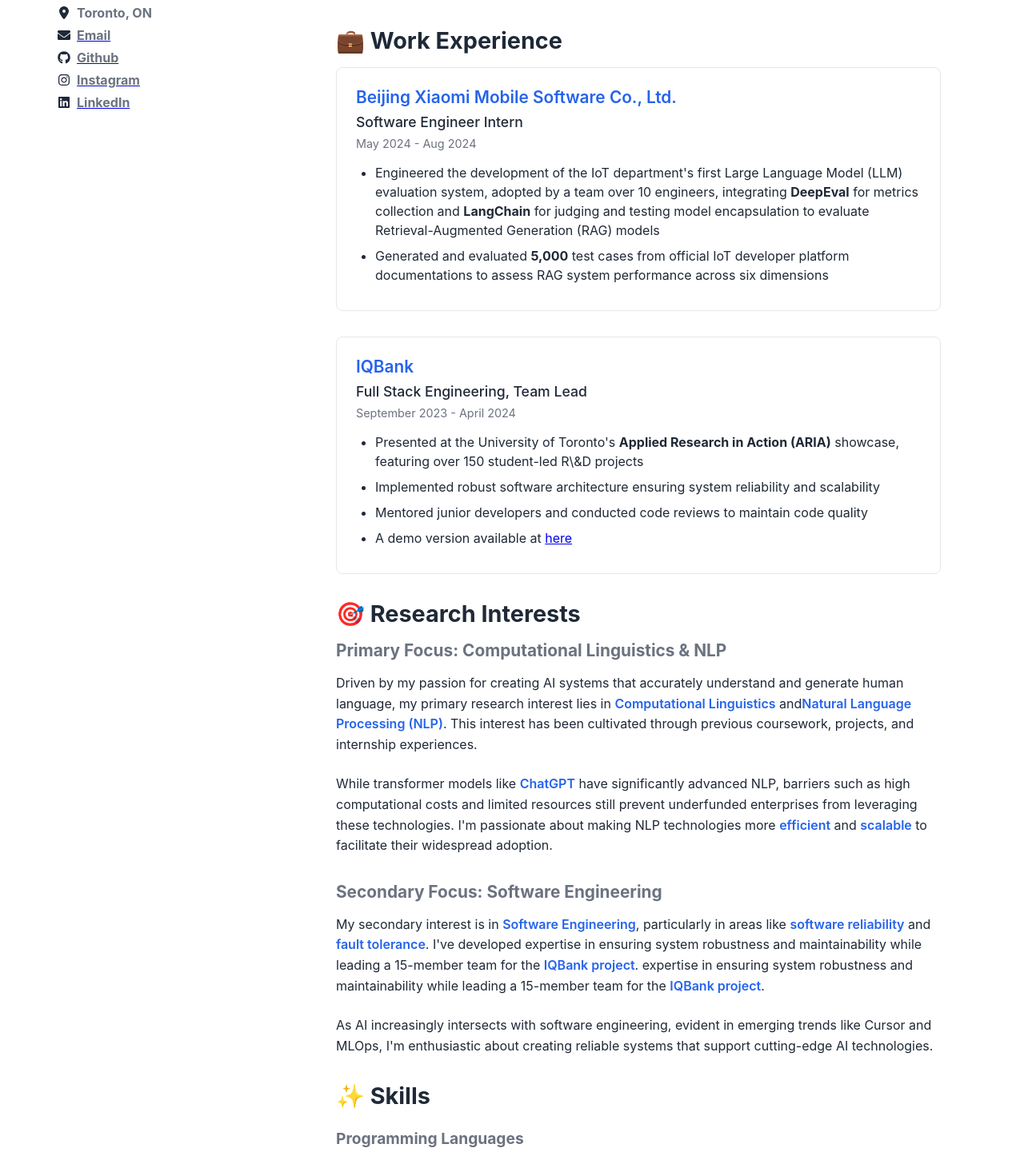
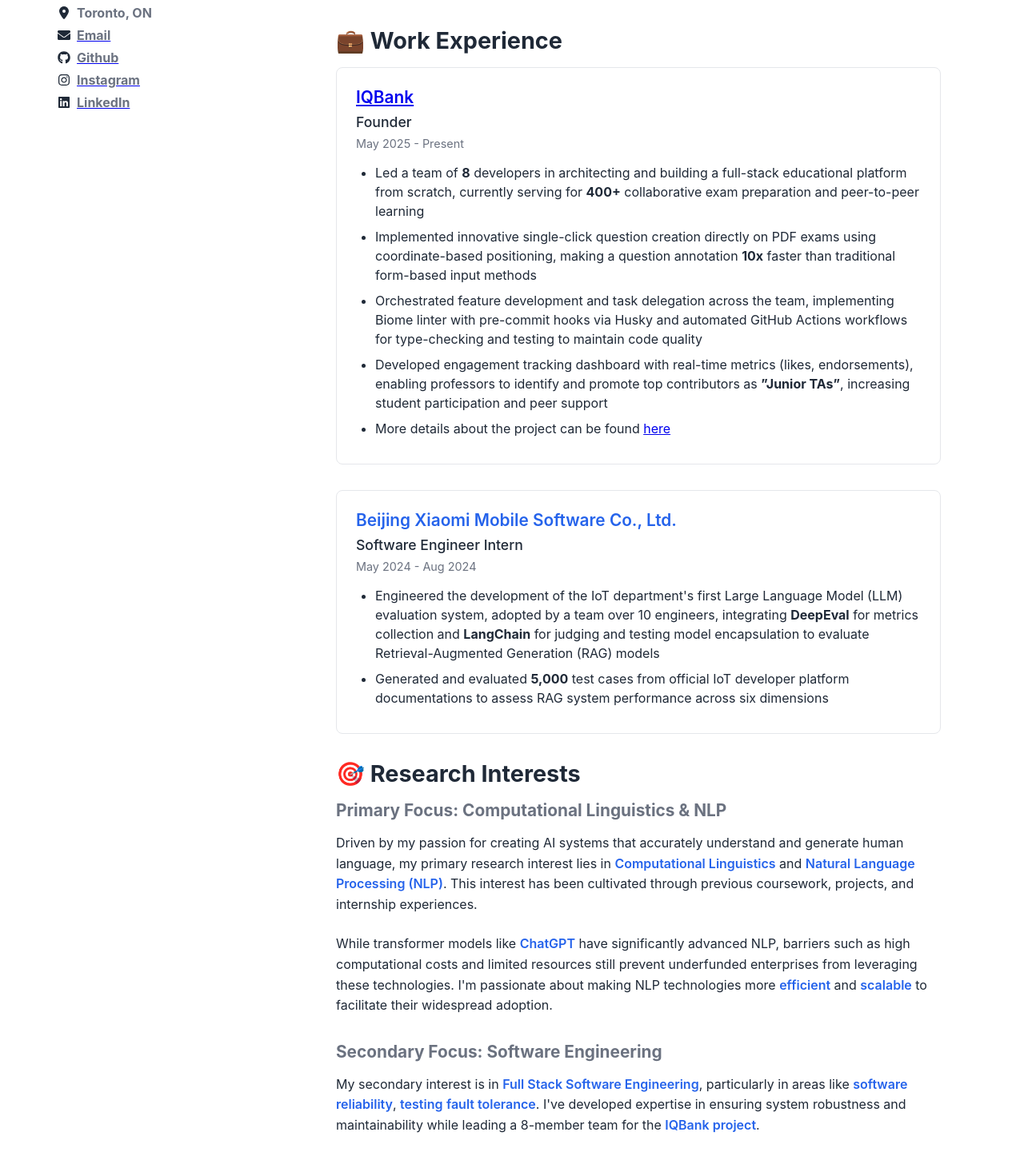
Before and after one commit to Teinble/Teinble.github.io, a React (Vite) app: page /#/ in a window 1280 px wide. Shown: the part 518-1969 px from the top of the page at 80% size. Built offline with nearby package versions, Linux system fonts and the light colour scheme.

Commit message:
feat: project file placeholder and update the About.tsx

```diff
--- a/src/App.tsx
+++ b/src/App.tsx
@@ -7,6 +7,7 @@
 import About from "./pages/About";
 import Notes from "./pages/Notes";
 import NotFound from "./pages/NotFound";
+import { Project } from "./pages/Project";
 import { colors } from "./theme";
 
 const MainContainer = styled.main<{ $nightMode: boolean }>`
@@ -52,6 +53,10 @@
 					<PageContent>
 						<Routes>
 							<Route path="/" element={<About nightMode={nightMode} />} />
+							<Route
+								path="/projects"
+								element={<Project nightMode={nightMode} />}
+							/>
 							<Route path="/notes" element={<Notes nightMode={nightMode} />} />
 							<Route path="*" element={<NotFound nightMode={nightMode} />} />
 						</Routes>
--- a/src/Header.tsx
+++ b/src/Header.tsx
@@ -180,6 +180,12 @@
 						onClick={closeMenu}
 					/>
 					<HeaderLink
+						to="/projects"
+						text="My Projects"
+						nightMode={nightMode}
+						onClick={closeMenu}
+					/>
+					<HeaderLink
 						to="/notes"
 						text="My Notes"
 						nightMode={nightMode}
--- a/src/pages/About.tsx
+++ b/src/pages/About.tsx
@@ -1,3 +1,4 @@
+import { Link } from "react-router-dom";
 import styled from "styled-components";
 import { colors } from "../theme";
 
@@ -206,6 +207,50 @@
 				<Section>
 					<SectionTitle>💼 Work Experience</SectionTitle>
 					<WorkItem $nightMode={nightMode}>
+						<CompanyName>
+							<a
+								href="https://iqbank.teach.cs.toronto.edu"
+								target="_blank"
+								rel="noopener noreferrer"
+							>
+								IQBank
+							</a>
+						</CompanyName>
+						<Position>Founder</Position>
+						<Duration>May 2025 - Present</Duration>
+						<WorkDescription>
+							<WorkListItem>
+								Led a team of <strong>8</strong> developers in architecting and
+								building a full-stack educational platform from scratch,
+								currently serving for <strong>400+</strong> collaborative exam
+								preparation and peer-to-peer learning
+							</WorkListItem>
+							<WorkListItem>
+								Implemented innovative single-click question creation directly
+								on PDF exams using coordinate-based positioning, making a
+								question annotation <strong>10x</strong> faster than traditional
+								form-based input methods
+							</WorkListItem>
+							<WorkListItem>
+								Orchestrated feature development and task delegation across the
+								team, implementing Biome linter with pre-commit hooks via Husky
+								and automated GitHub Actions workflows for type-checking and
+								testing to maintain code quality
+							</WorkListItem>
+							<WorkListItem>
+								Developed engagement tracking dashboard with real-time metrics
+								(likes, endorsements), enabling professors to identify and
+								promote top contributors as <strong>”Junior TAs”</strong>,
+								increasing student participation and peer support
+							</WorkListItem>
+							<WorkListItem>
+								More details about the project can be found{" "}
+								<Link to="/projects/iqbank">here</Link>
+							</WorkListItem>
+						</WorkDescription>
+					</WorkItem>
+
+					<WorkItem $nightMode={nightMode}>
 						<CompanyName>Beijing Xiaomi Mobile Software Co., Ltd.</CompanyName>
 						<Position>Software Engineer Intern</Position>
 						<Duration>May 2024 - Aug 2024</Duration>
@@ -225,37 +270,6 @@
 							</WorkListItem>
 						</WorkDescription>
 					</WorkItem>
-
-					<WorkItem $nightMode={nightMode}>
-						<CompanyName>IQBank</CompanyName>
-						<Position>Full Stack Engineering, Team Lead</Position>
-						<Duration>September 2023 - April 2024</Duration>
-						<WorkDescription>
-							<WorkListItem>
-								Presented at the University of Toronto's{" "}
-								<strong>Applied Research in Action (ARIA)</strong> showcase,
-								featuring over 150 student-led R\&D projects
-							</WorkListItem>
-							<WorkListItem>
-								Implemented robust software architecture ensuring system
-								reliability and scalability
-							</WorkListItem>
-							<WorkListItem>
-								Mentored junior developers and conducted code reviews to
-								maintain code quality
-							</WorkListItem>
-							<WorkListItem>
-								A demo version available at{" "}
-								<a
-									href="https://demo.iqbank.xyz/"
-									target="_blank"
-									rel="noopener noreferrer"
-								>
-									here
-								</a>
-							</WorkListItem>
-						</WorkDescription>
-					</WorkItem>
 				</Section>
 
 				<Section>
@@ -268,8 +282,7 @@
 							Driven by my passion for creating AI systems that accurately
 							understand and generate human language, my primary research
 							interest lies in <Highlight>Computational Linguistics</Highlight>{" "}
-							and
-							<Highlight>Natural Language Processing (NLP)</Highlight>. This
+							and <Highlight>Natural Language Processing (NLP)</Highlight>. This
 							interest has been cultivated through previous coursework,
 							projects, and internship experiences.
 						</InterestParagraph>
@@ -288,20 +301,13 @@
 						<InterestTitle>Secondary Focus: Software Engineering</InterestTitle>
 						<InterestParagraph>
 							My secondary interest is in{" "}
-							<Highlight>Software Engineering</Highlight>, particularly in areas
-							like <Highlight>software reliability</Highlight> and{" "}
+							<Highlight>Full Stack Software Engineering</Highlight>,
+							particularly in areas like{" "}
+							<Highlight>software reliability</Highlight>,{" "}
+							<Highlight>testing</Highlight>{" "}
 							<Highlight>fault tolerance</Highlight>. I've developed expertise
 							in ensuring system robustness and maintainability while leading a
-							15-member team for the <Highlight>IQBank project</Highlight>.
-							expertise in ensuring system robustness and maintainability while
-							leading a 15-member team for the{" "}
-							<Highlight>IQBank project</Highlight>.
-						</InterestParagraph>
-						<InterestParagraph>
-							As AI increasingly intersects with software engineering, evident
-							in emerging trends like Cursor and MLOps, I'm enthusiastic about
-							creating reliable systems that support cutting-edge AI
-							technologies.
+							8-member team for the <Highlight>IQBank project</Highlight>.
 						</InterestParagraph>
 					</InterestSection>
 				</Section>
--- /dev/null
+++ b/src/pages/Project.tsx
@@ -0,0 +1,3 @@
+export const Project = ({ nightMode }: { nightMode: boolean }) => {
+	return <div>project</div>;
+};
```
